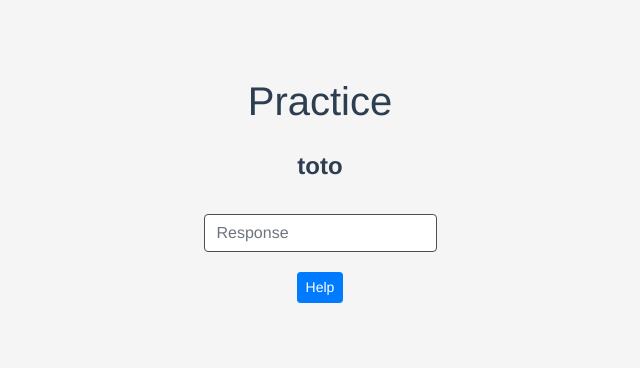
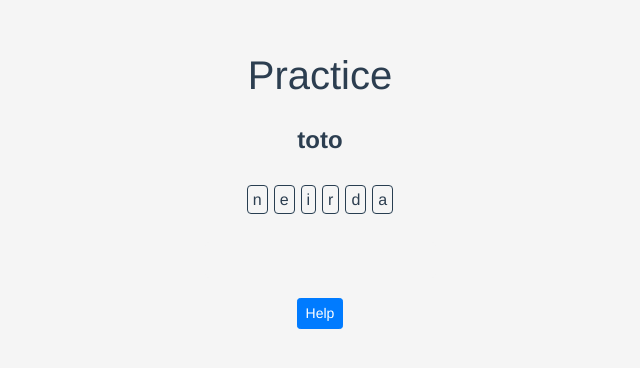
Before and after one commit to HiBigBob/english, a Vue app in the folder front/: page / in a window 1280 px wide. Shown: the part 168-536 px from the top of the page, without its empty margins (320-960 px from the left). Built offline with nearby package versions, Linux system fonts and the light colour scheme.

Commit message:
Add letter choice

```diff
--- a/front/src/components/HelloWorld.vue
+++ b/front/src/components/HelloWorld.vue
@@ -6,7 +6,15 @@
                 <div id="write"></div>
                 <div class="clear"></div>
             </div>
-            <input type="text" id="input" class="form-control" placeholder="Response" @keyup="keymonitor" autofocus>
+            <div class="letter">
+                <span class="letterChoice" id="n">n</span>
+                <span class="letterChoice" id="e">e</span>
+                <span class="letterChoice" id="i">i</span>
+                <span class="letterChoice" id="r">r</span>
+                <span class="letterChoice" id="d">d</span>
+                <span class="letterChoice" id="a">a</span>
+            </div>
+            <input type="text" id="input" class="form-control" @keyup="keymonitor" autofocus>
             <button class="btn btn-sm btn-primary" >Help</button>
         </div>
     </div>
@@ -20,6 +28,7 @@ export default {
     },
     data: () => {
         return {
+            iterator: 0,
             text: 'toto'
         }
     },
@@ -45,11 +54,16 @@ export default {
             charStr = charStr.toLowerCase();
             if (e.shiftKey) {
                 charStr = charStr.toUpperCase();
-            };
+            }
+
+            if (charCode > 64 && charCode < 91) {
+                document.getElementById(charStr).classList.toggle("pressed");
+            }
 
             var $content = document.getElementById("write");
-            if (charCode == 8) {
+            if (charCode == 8 && this.iterator > 0) {
                 $content.removeChild($content.lastChild);
+                this.iterator = this.iterator - 1;
                 return;
             }
 
@@ -58,10 +72,14 @@ export default {
                 $content.appendChild(space);
             }
 
+            if (this.text.length <= this.iterator) {
+                return;
+            }
+
             if (charCode > 64 && charCode < 91) {
                 var char = document.createTextNode(charStr);
                 var tmp;
-                if(false) {
+                if(this.text.charAt(this.iterator) == charStr) {
                     tmp = char;
                 } else {
                     var $span = document.createElement("span");
@@ -70,6 +88,8 @@ export default {
                     tmp = $span;
                 }
                 $content.appendChild(tmp);
+
+                this.iterator = this.iterator + 1;
             }
         }
     }
@@ -81,6 +101,21 @@ export default {
 
 .practice{
     margin-bottom: 30px;
+}
+
+.letter {
+    margin: 30px;
+}
+
+.letterChoice{
+    border: 1px solid #283e51;
+    padding: 5px;
+    border-radius: 4px;
+    margin: 3px;
+}
+
+.pressed {
+    color: red;
 }
 
 .inputEngine {
@@ -131,6 +166,12 @@ a {
   box-shadow: none;
 }
 
+.form-control{
+    background-color: #f5f5f5;
+    color: #f5f5f5;
+    border: none;
+}
+
 .form-signin input[type="text"] {
     margin-bottom: 20px;
 }
```
